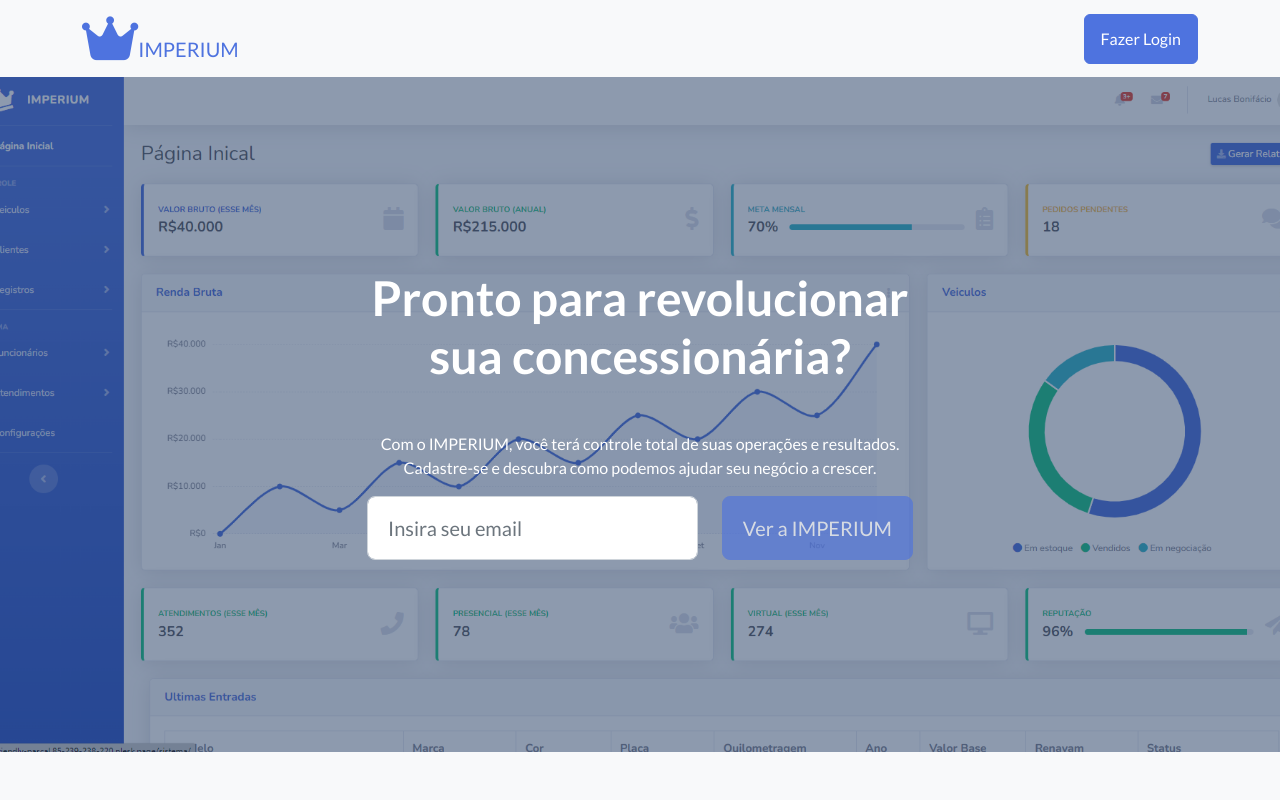
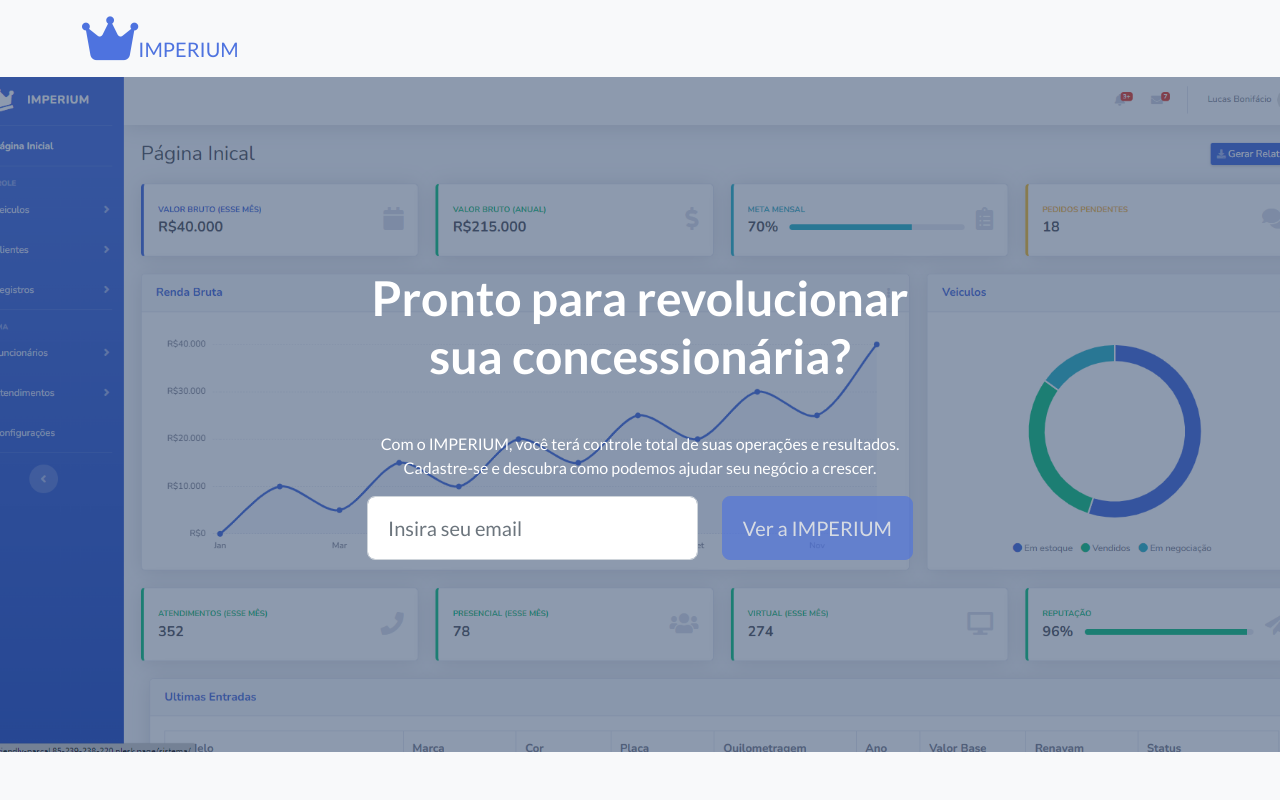
Before and after one commit to LucasBonny/IMPERIUM, a plain HTML site: page index.html in a window 1280 px wide. Shown: the top 800 px of the page. Drawn offline with nearby package versions, Linux system fonts and the light colour scheme.

Commit message:
Remoção do botão

```diff
--- a/index.html
+++ b/index.html
@@ -30,7 +30,7 @@
 
             <a class="navbar-brand" href="#!" style="color: #4e73df;"><i class="fas fa-crown "
                     style="font-size: 50px; color: #4e73df;"></i>IMPERIUM</a>
-            <a class="btn btn-primary" href="https://friendly-pascal.85-239-238-220.plesk.page/">Fazer Login</a>
+
         </div>
     </nav>
     <!-- Masthead-->
```
